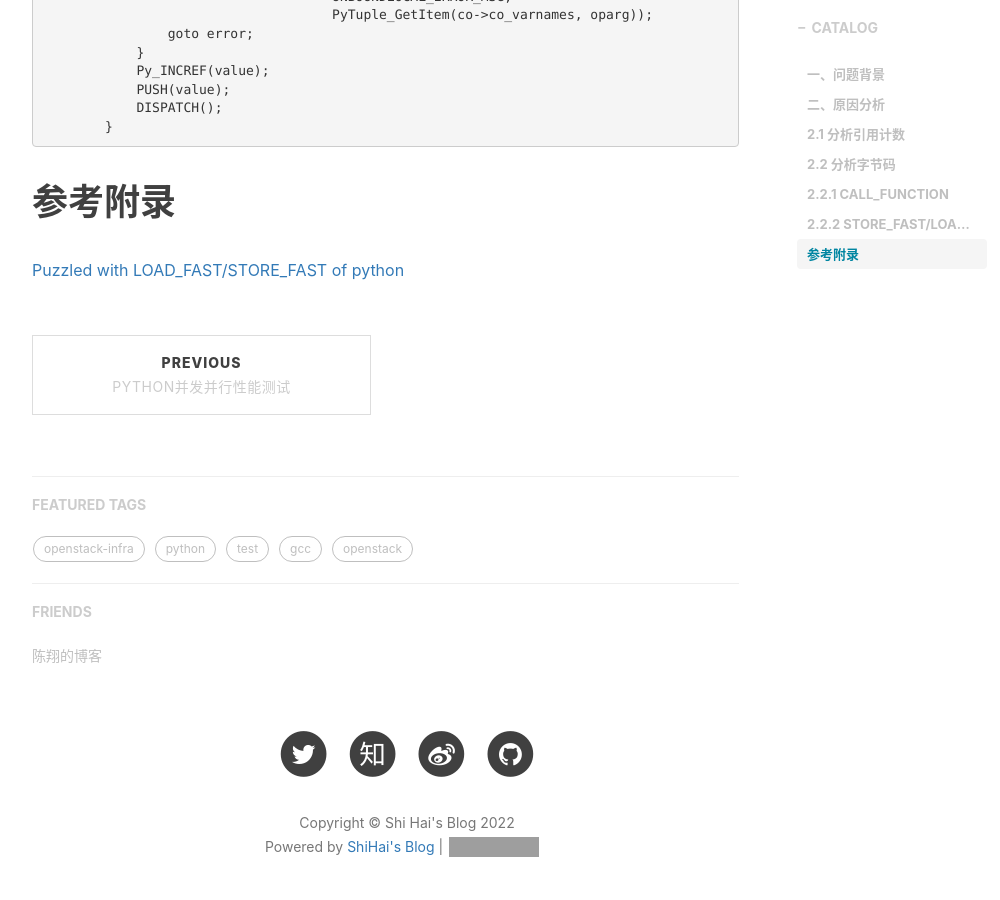
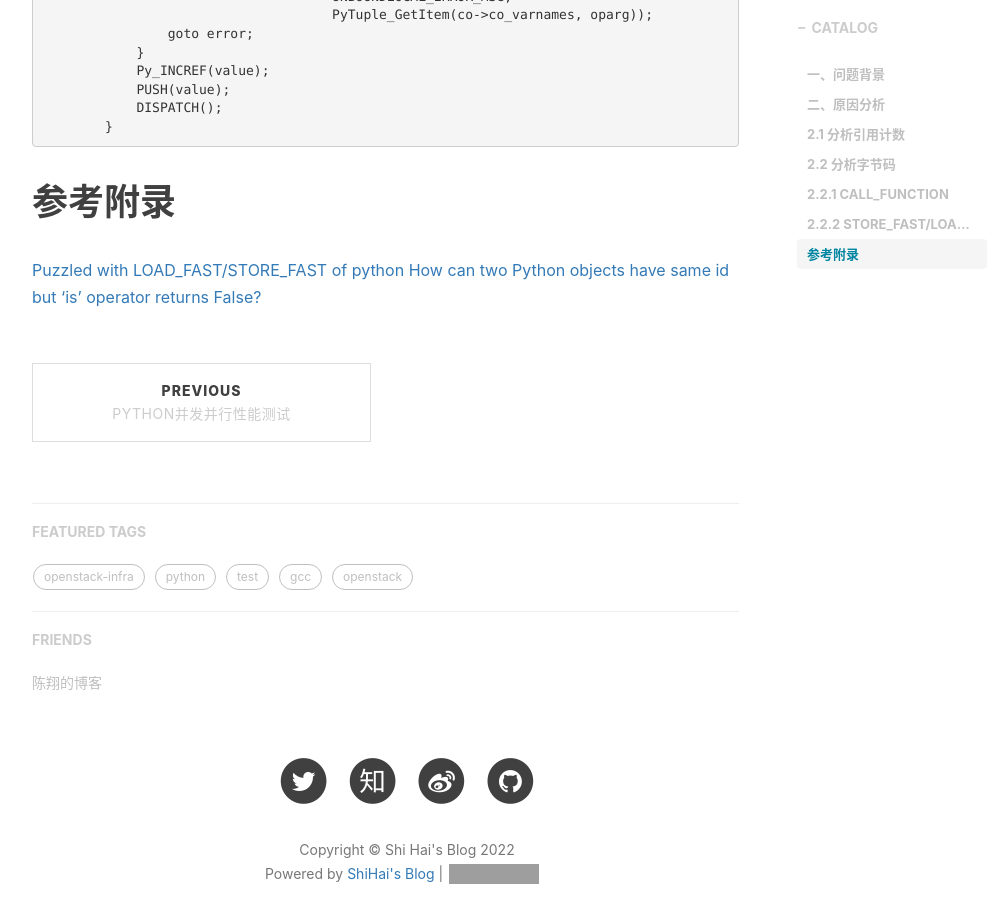
Before and after one commit to shihai1991/shihai1991.github.io, a Jekyll site: the page built from _posts/2022-06-02-python引用计数.md, in a window 1280 px wide and 900 px high, scrolled down 5184 px. Shown: the whole window, without its empty margins (233-1233 px from the left). Built offline with Jekyll 4.4.1, drawn with Linux system fonts in a browser that asks for light colours; nearby versions of some CDN libraries; comment, search, counter and statistics services are not loaded; grey boxes are pictures that could not be loaded.

Commit message:
Update 2022-06-02-python引用计数.md

```diff
--- a/_posts/2022-06-02-python引用计数.md
+++ b/_posts/2022-06-02-python引用计数.md
@@ -196,3 +196,4 @@ CPython 编译器内的指令代码如下所示，实际这两个指令的动作
 
 # 参考附录
 [Puzzled with LOAD_FAST/STORE_FAST of python](https://stackoverflow.com/questions/28088157/puzzled-with-load-fast-store-fast-of-python)
+[How can two Python objects have same id but 'is' operator returns False?](https://stackoverflow.com/questions/50893267/how-can-two-python-objects-have-same-id-but-is-operator-returns-false/50893268#50893268)
```
